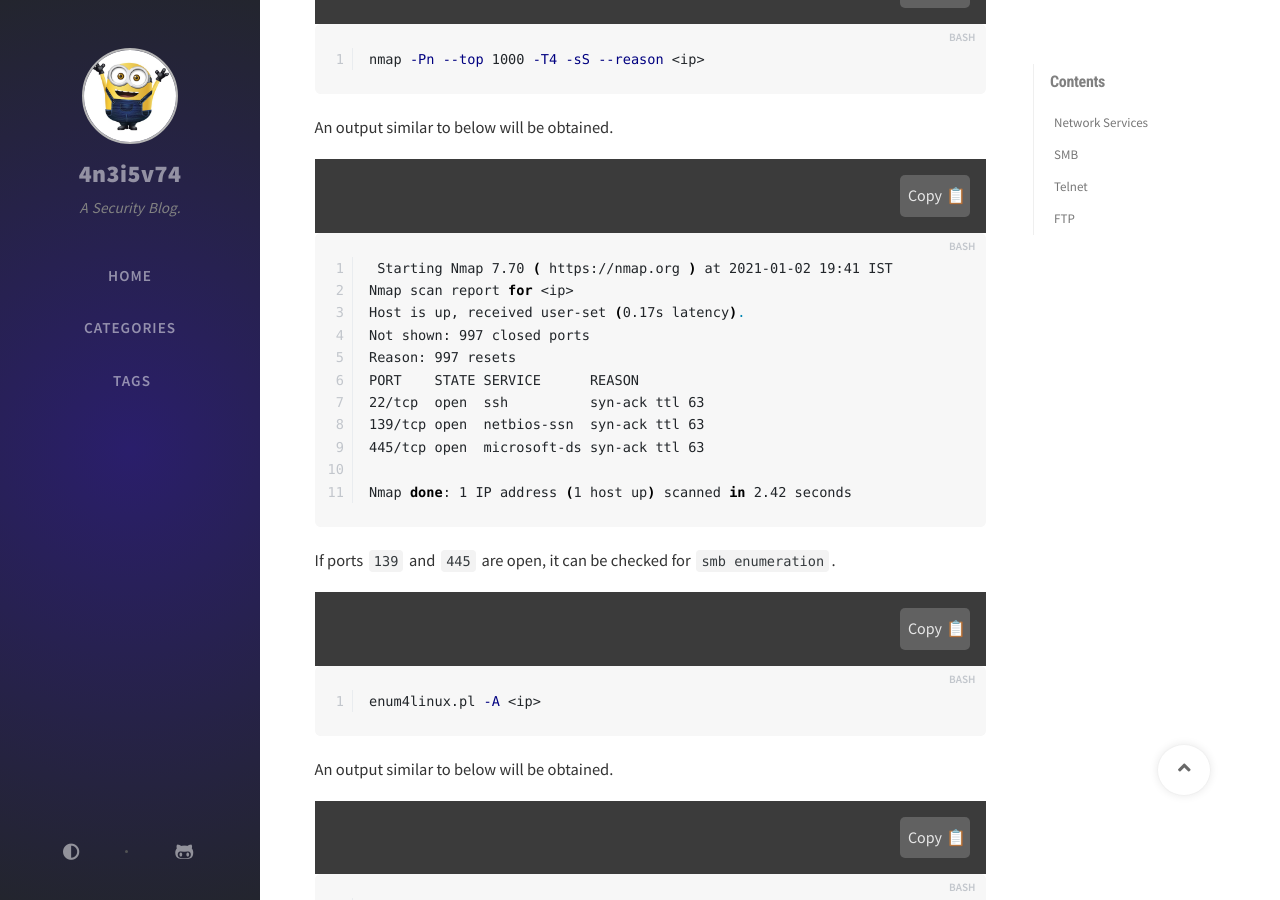
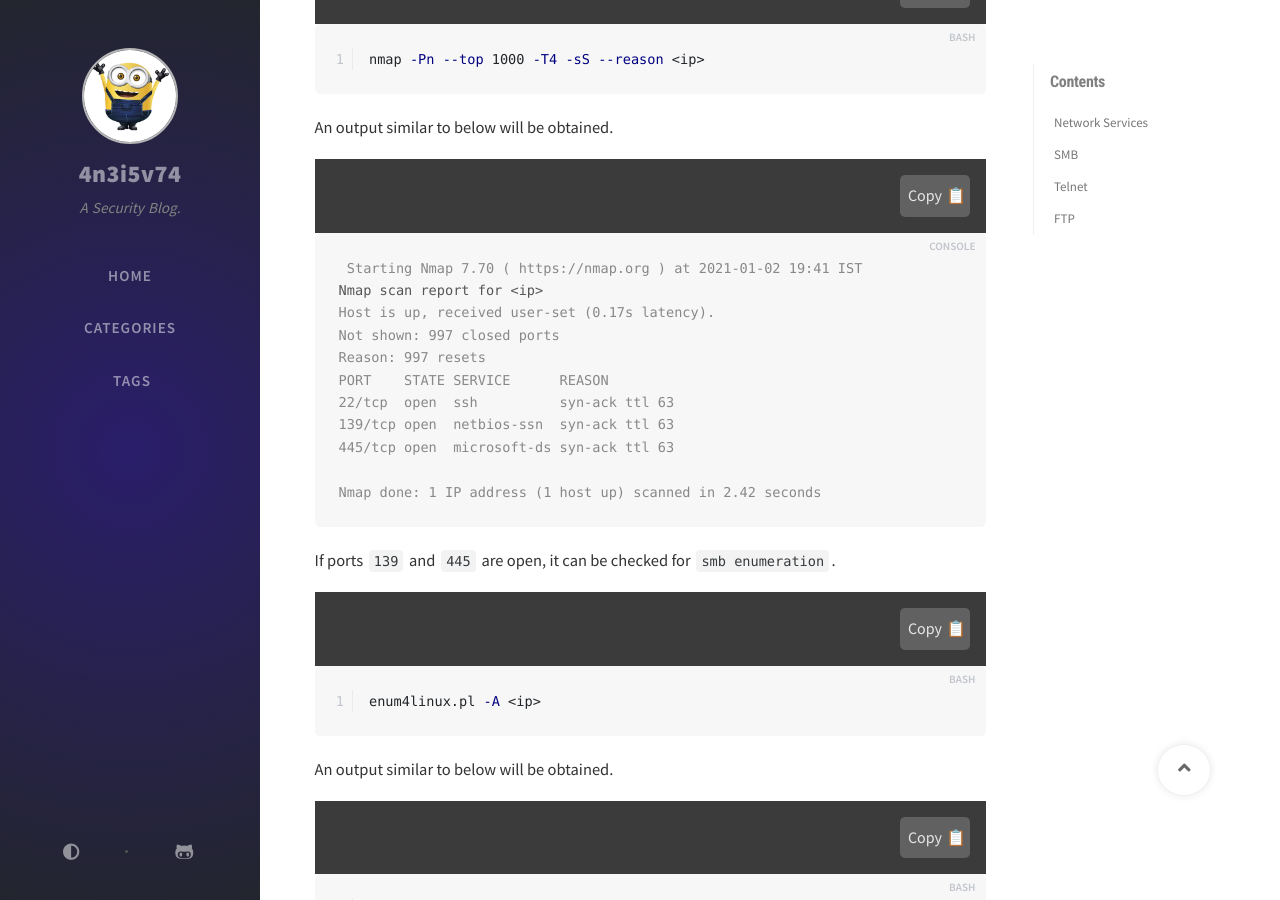
Before and after one commit to 4n3i5v74/4n3i5v74.github.io, a Jekyll site: the page built from _posts/2021-01-25-tryhackme-network-services.md, in a window 1280 px wide and 900 px high, scrolled down 792 px. Built offline with Jekyll 4.4.1, drawn with Linux system fonts in a browser that asks for light colours; nearby versions of some CDN libraries; comment, search, counter and statistics services are not loaded; some of the changed lines change nothing that is shown.

Commit message:
Modified

```diff
--- a/_posts/2021-01-25-tryhackme-network-services.md
+++ b/_posts/2021-01-25-tryhackme-network-services.md
@@ -41,7 +41,7 @@ PORT    STATE SERVICE      REASON
 139/tcp open  netbios-ssn  syn-ack ttl 63
 445/tcp open  microsoft-ds syn-ack ttl 63
 
-Nmap done: 1 IP address (1 host up) scanned in 2.42 seconds{% endraw %} {% endcapture %} {% include code.html code=code lang="bash"%}
+Nmap done: 1 IP address (1 host up) scanned in 2.42 seconds{% endraw %} {% endcapture %} {% include code.html code=code lang="console"%}
 
 If ports `139` and `445` are open, it can be checked for `smb enumeration`.
 {% capture code %}enum4linux.pl -A <ip>{% endcapture %} {% include code.html code=code lang="bash"%}
```
